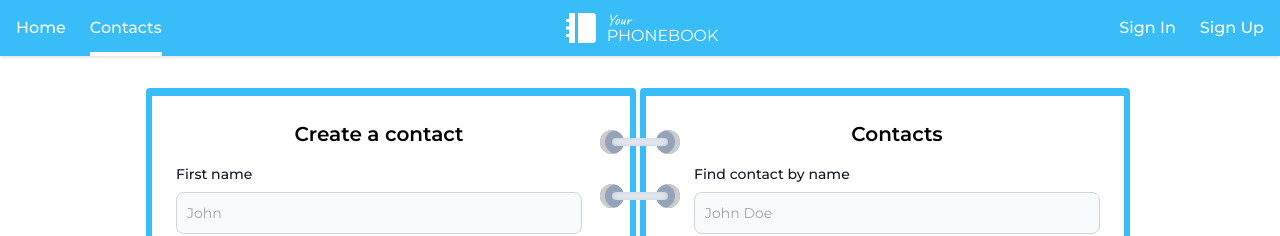
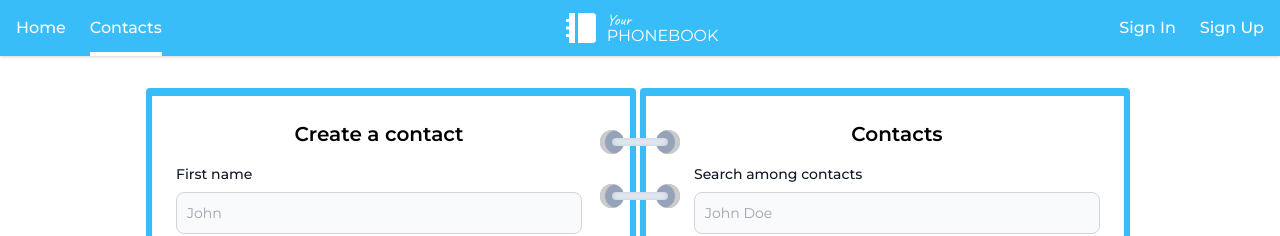
Before and after one commit to Sercezhar/sl-phonebook, a React (Vite) app: page /contacts in a window 1280 px wide. Shown: the top 236 px of the page. Built offline with nearby package versions, Linux system fonts and the light colour scheme.

Commit message:
update Filter

```diff
--- a/src/components/Filter.tsx
+++ b/src/components/Filter.tsx
@@ -5,7 +5,7 @@ function Filter() {
         htmlFor="filter"
         className="block mb-2 text-sm font-medium text-gray-900"
       >
-        Find contact by name
+        Search among contacts
       </label>
       <input
         type="text"
```
